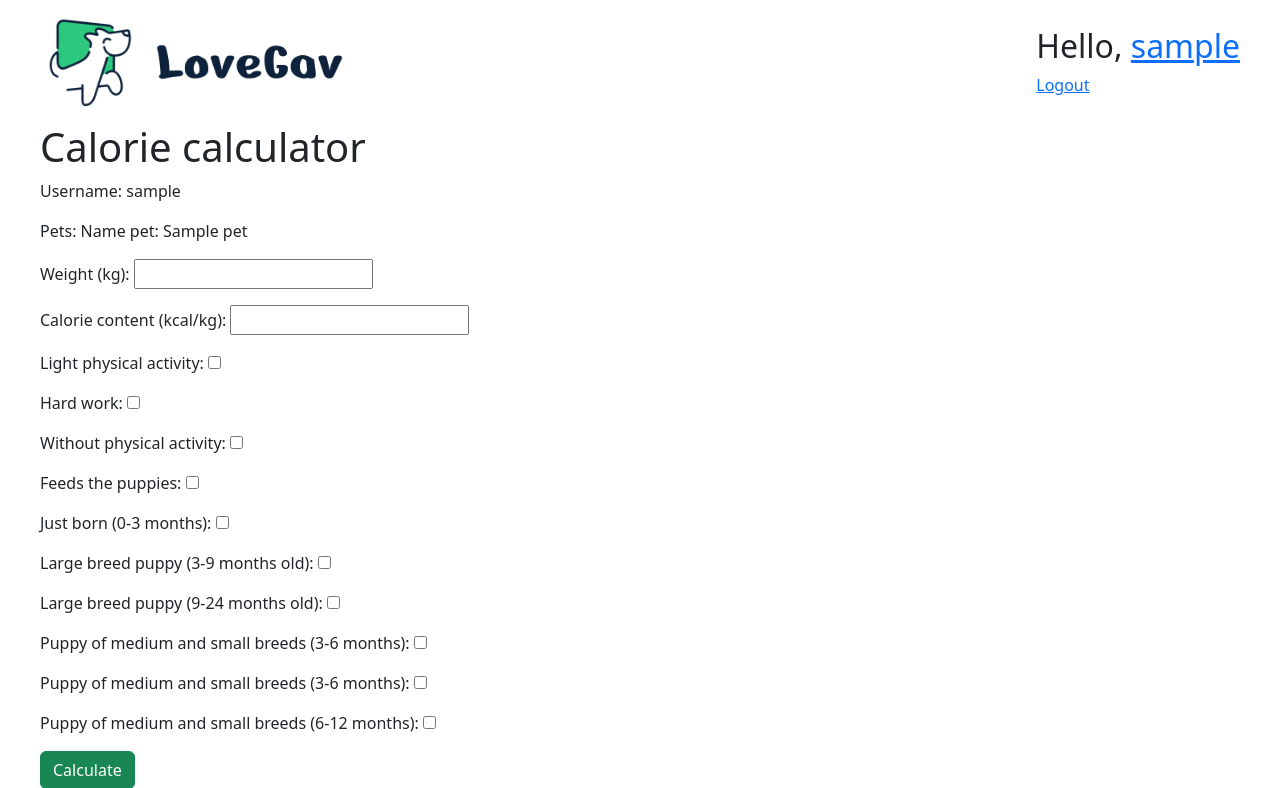
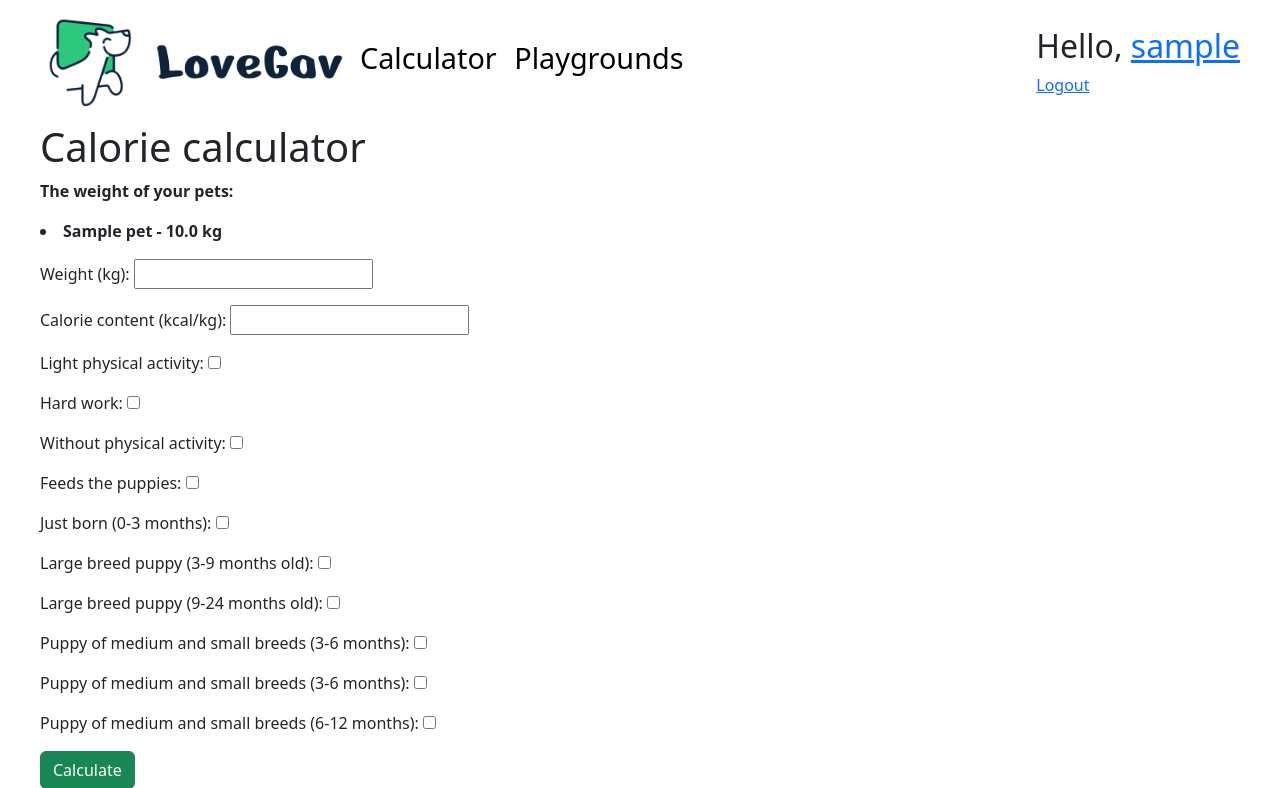
Before and after one commit to RedHotChilliHead/LoveGav, a Django app: a page that uses LoveGav/functionalapp/templates/functionalapp/base.html in a window 1280 px wide. Shown: the top 788 px of the page. Run offline with Django 5.2, Linux system fonts and the light colour scheme; tables that the repository leaves empty hold one stand-in row (values such as "Sample post").

Commit message:
add playgrounds and the admin panel

```diff
--- a/LoveGav/functionalapp/templates/functionalapp/base.html
+++ b/LoveGav/functionalapp/templates/functionalapp/base.html
@@ -34,6 +34,7 @@
             justify-content: center;
             align-items: baseline;
         }
+
         .foot > span {
             margin-right: 50px;
         }
@@ -45,6 +46,13 @@
             align-items: flex-start;
         }
 
+        .links {
+            text-decoration: none;
+            color: black;
+            margin-right: 5px;
+            margin-left: 5px;
+        }
+
     </style>
 </head>
 <body>
@@ -54,9 +62,11 @@
         <section>
             <div class="home">
                 <a href={% url 'functionalapp:hello' %}><img src="{% static 'dog-logo.png' %}" alt="logo" width="100px"
-                                                          class="login-page__logo"></a>
+                                                             class="login-page__logo"></a>
                 <a href={% url 'functionalapp:hello' %}><img src="{% static 'Lovegav.png' %}" alt="logo" width="200px"
-                                                          class="login-page__logo"></a>
+                                                             class="login-page__logo"></a>
+                <a class="links" href={% url 'functionalapp:calculator' username=user.username %}>Calculator</a>
+                <a class="links" href={% url 'functionalapp:playground-list' %}>Playgrounds</a>
             </div>
         </section>
         <section>
--- a/LoveGav/functionalapp/templates/functionalapp/calories.html
+++ b/LoveGav/functionalapp/templates/functionalapp/calories.html
@@ -10,12 +10,11 @@
             <section>
                 <h1>Calorie calculator</h1>
                 <div>
-                    <p>Username: {{ user.username }}</p>
-                    <p>Pets:
+                    <p><b>The weight of your pets:
                         {% for pet in pets %}
-                            Name pet: {{ pet.name }}
+                            <li>{{ pet.name }} - {{ pet.weight }} kg</li>
                         {% endfor %}
-                    </p>
+                    </b></p>
                 </div>
                 <form method="post" enctype="multipart/form-data">
                     {% csrf_token %}
--- a/LoveGav/functionalapp/templates/functionalapp/hello.html
+++ b/LoveGav/functionalapp/templates/functionalapp/hello.html
@@ -25,5 +25,8 @@
     <div>
             <a href={% url 'functionalapp:calculator' username=user.username %}>Calorie calculator</a>
         </div>
+    <div>
+            <a href={% url 'functionalapp:playground-list' %}>Dog playgrounds</a>
+        </div>
     </div>
 {% endblock %}
--- a/LoveGav/functionalapp/urls.py
+++ b/LoveGav/functionalapp/urls.py
@@ -1,10 +1,11 @@
 from django.urls import path
 from .views import HelloView
-from .views import СalorieСalculatorView
+from .views import СalorieСalculatorView, DogPlaygroundsView
 
 app_name = "functionalapp"
 
 urlpatterns = [
     path('hello/', HelloView.as_view(), name='hello'),
     path('<str:username>/calculator/', СalorieСalculatorView.as_view(), name='calculator'),
+    path('playgrounds/', DogPlaygroundsView.as_view(), name="playground-list"),
 ]
--- a/LoveGav/functionalapp/views.py
+++ b/LoveGav/functionalapp/views.py
@@ -1,8 +1,11 @@
 from django.shortcuts import render
+from django.views.generic import ListView
+
 from profileapp.forms import Calculator
 from django.views import View
 from django.contrib.auth.models import User
 from profileapp.models import Pet
+from functionalapp.models import Playground
 from django.http import HttpRequest, HttpResponse
 
 class HelloView(View):
@@ -67,3 +70,8 @@ class СalorieСalculatorView(View):
                 one_calorie = 1000/calorie_content
                 context['grams'] = result * one_calorie
         return render(request, 'functionalapp/calories.html', context=context)
+
+class DogPlaygroundsView(ListView):
+    model = Playground
+    template_name = "functionalapp/playgrounds.html"
+    paginate_by = 100
--- a/LoveGav/profileapp/models.py
+++ b/LoveGav/profileapp/models.py
@@ -43,3 +43,5 @@ class Pet(models.Model):
     passport = models.FileField(null=True, upload_to=pet_files_path)
     avatar = models.ImageField(null=True, upload_to=pet_files_path)
     weight = models.FloatField(blank=True, null=True)
+    def __str__(self) -> str:
+        return f"({self.name})"
```
Also changed, not shown: LoveGav/functionalapp/admin.py (+11 -1 lines), LoveGav/functionalapp/models.py (+16 -1 lines), LoveGav/functionalapp/templates/functionalapp/playgrounds.html (added, +28 -0 lines), LoveGav/profileapp/admin.py (+7 -2 lines), LoveGav/functionalapp/migrations/0001_initial.py (added), LoveGav/uploads/playgrounds/Nizhniy Novgorod/doggydog.jpeg (added), LoveGav/uploads/playgrounds/Nizhny Novgorod/6075443114426.jpg (added).
